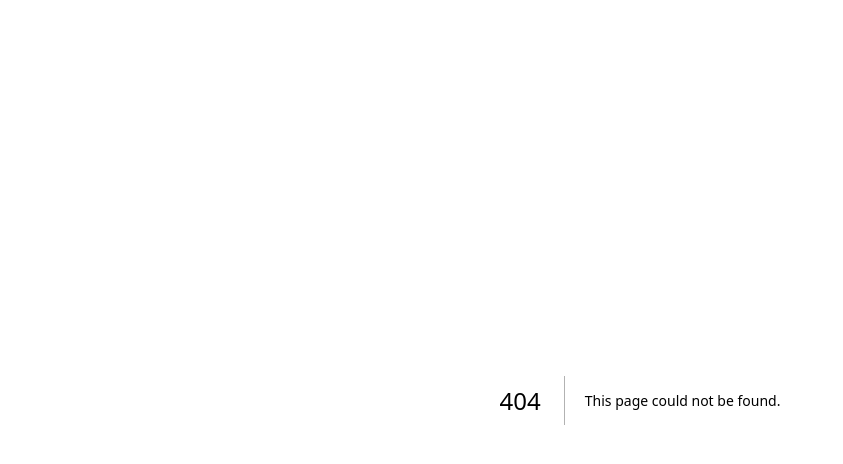
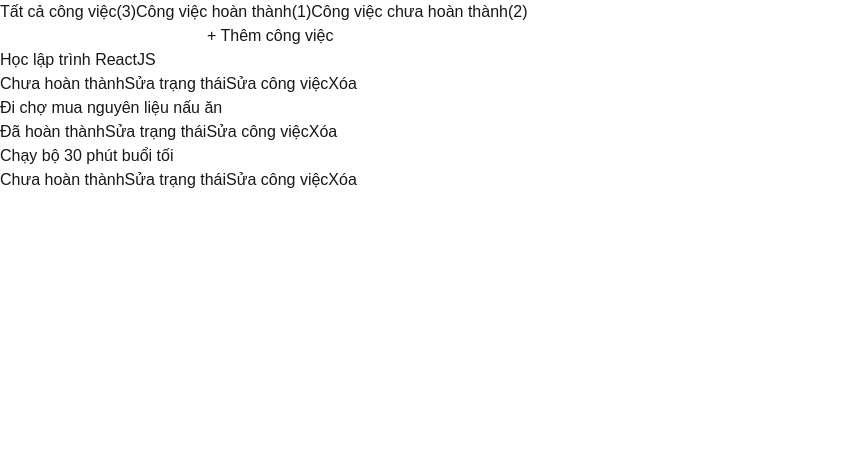
Before and after one commit to ngoia6664-tech/Learning_HTML_CSS, a Next.js app in the folder GIAI ĐOẠN 2 REACT/learning_react/: page /Day7/Bai1 in a window 1280 px wide. Before the commit this address had no page. Shown: the top 464 px of the page, without its empty margins (0-843 px from the left). Built offline with nearby package versions, Linux system fonts and the light colour scheme.

Commit message:
Todo app tự viết lại không có css

```diff
--- /dev/null
+++ b/GIAI ĐOẠN 2 REACT/learning_react/app/Day7/Bai1/page.tsx
@@ -0,0 +1,164 @@
+"use client";
+import { useState, useEffect } from "react";
+const initialTasks = [
+  { id: 1, job: "Học lập trình ReactJS", done: false },
+  { id: 2, job: "Đi chợ mua nguyên liệu nấu ăn", done: true },
+  { id: 3, job: "Chạy bộ 30 phút buổi tối", done: false },
+];
+function ListToDo(props: {
+  job: string;
+  done: boolean;
+  onClickDone: () => void;
+  onClickRemove: () => void;
+  onClickChange: () => void;
+}) {
+  return (
+    <>
+      <h3>{props.job}</h3>
+      <span>{props.done ? "Đã hoàn thành" : "Chưa hoàn thành"}</span>
+      <button onClick={props.onClickDone}>Sửa trạng thái</button>
+      <button onClick={props.onClickChange}>Sửa công việc</button>
+      <button onClick={props.onClickRemove}>Xóa</button>
+    </>
+  );
+}
+export default function Home() {
+  const [Job, setJob] = useState(initialTasks);
+  const [flag, setFlag] = useState(false); // Cờ để duyệt dữ liệu
+  const [viecMoi, setViecMoi] = useState("");
+  const [IdDangsua, setIdDangSua] = useState<number | null>(null); // Xem id có null không để quyết định là input hay span
+  const [chuDangGo, setChuDangGo] = useState(""); // Kiểm tra chữ đang gõ
+  const [Tab, setTab] = useState("all"); // Kiểm tra trạng thái các tab
+  const [error, setError] = useState("");
+  const [errorSua, setErrorSua] = useState("");
+  //Các hàm
+  //Sửa done
+  function onClickDone(id: number) {
+    setJob(Job.map((x) => (x && x.id === id ? { ...x, done: !x.done } : x)));
+  }
+  // Thêm Job
+  function AddJob() {
+    if (viecMoi.trim() === "") {
+      setError("Việc không thể bỏ trống");
+      return;
+    }
+    setJob([...Job, { id: Date.now(), job: viecMoi.trim(), done: false }]);
+    setError("");
+    setViecMoi("");
+  }
+  // XÓa Job
+  function RemoveJob(id: number) {
+    setJob(Job.filter((x) => x.id !== id));
+  }
+  // Sửa job
+  // Bắt đầu sửa
+  function startChangeJob(id: number, job: string) {
+    setIdDangSua(id);
+    setChuDangGo(job);
+  }
+  // Lưu sửa
+  function SaveJob() {
+    if (chuDangGo.trim() === "") {
+      setErrorSua("Công việc không thể bỏ trống");
+      return;
+    }
+    setJob(
+      Job.map((x) =>
+        x.id === IdDangsua ? { ...x, job: chuDangGo.trim() } : x,
+      ),
+    );
+    setChuDangGo("");
+    setIdDangSua(null);
+    setErrorSua("");
+  }
+  function HuySua() {
+    setIdDangSua(null);
+    setErrorSua("");
+  }
+  const JobDangHien = Job.filter((x) => {
+    if (Tab === "all") return x;
+    if (Tab === "complete") return x.done;
+    if (Tab === "not_complete") return !x.done;
+  });
+  const ToTalAllJob = Job.length;
+  const ToTalAllJobComplete = Job.filter((x) => x.done).length;
+  // Doc du lieu tu storage
+  useEffect(() => {
+    const data = localStorage.getItem("Day7_bai1");
+    if (data) setJob(JSON.parse(data));
+    setFlag(true);
+  }, []);
+  useEffect(() => {
+    if (!flag) return;
+    localStorage.setItem("Day7_bai1", JSON.stringify(Job));
+  }, [Job, flag]);
+  return (
+    <div>
+      <div className="button_tab">
+        <button onClick={() => setTab("all")}>
+          Tất cả công việc({ToTalAllJob})
+        </button>
+        <button onClick={() => setTab("complete")}>
+          Công việc hoàn thành({ToTalAllJobComplete})
+        </button>
+        <button onClick={() => setTab("not_complete")}>
+          Công việc chưa hoàn thành({ToTalAllJob - ToTalAllJobComplete})
+        </button>
+      </div>
+      <div className="addJob">
+        <input
+          type="text"
+          value={viecMoi}
+          onChange={(e) => setViecMoi(e.target.value)}
+        />
+        {error.trim() !== "" ? (
+          <span style={{ color: "red" }}>{error}</span>
+        ) : (
+          ""
+        )}
+        <button onClick={() => AddJob()}>+ Thêm công việc </button>
+      </div>
+      <div className="ListJob">
+        {JobDangHien.length === 0 ? (
+          <h3>Không có công việc nào ở mục này</h3>
+        ) : (
+          <>
+            {JobDangHien.map((x) => (
+              <div key={x.id}>
+                {IdDangsua === x.id ? (
+                  <>
+                    <input
+                      type="text"
+                      value={chuDangGo}
+                      onChange={(e) => setChuDangGo(e.target.value)}
+                    />
+                    {errorSua.trim() !== "" ? (
+                      <span style={{ color: "red" }}>{errorSua}</span>
+                    ) : (
+                      ""
+                    )}
+                    <span>{x.done ? "Đã hoàn thành" : "Chưa hoàn thành"}</span>
+                    <button onClick={() => onClickDone(x.id)}>
+                      Sửa trạng thái
+                    </button>
+                    <button onClick={() => SaveJob()}>Lưu</button>
+                    <button onClick={() => HuySua()}>Hủy </button>
+                    <button onClick={() => RemoveJob(x.id)}>Xóa</button>
+                  </>
+                ) : (
+                  <ListToDo
+                    job={x.job}
+                    done={x.done}
+                    onClickChange={() => startChangeJob(x.id, x.job)}
+                    onClickDone={() => onClickDone(x.id)}
+                    onClickRemove={() => RemoveJob(x.id)}
+                  />
+                )}
+              </div>
+            ))}
+          </>
+        )}
+      </div>
+    </div>
+  );
+}
```
